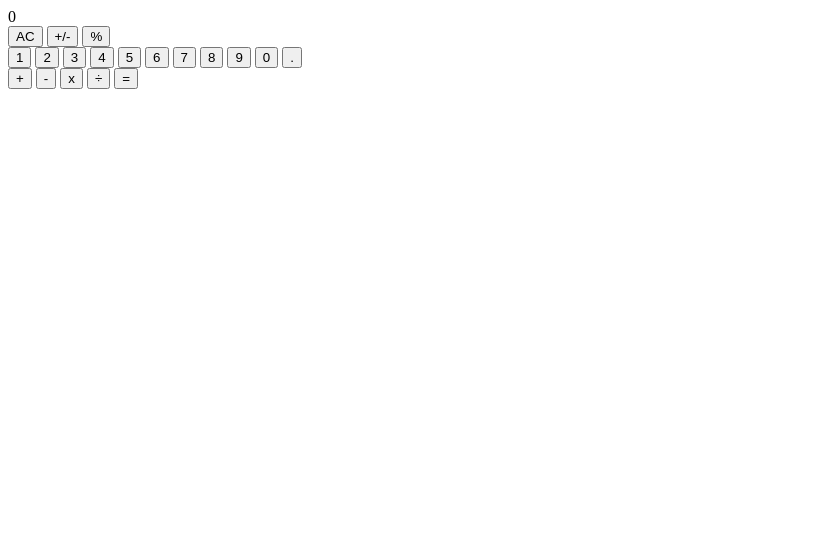
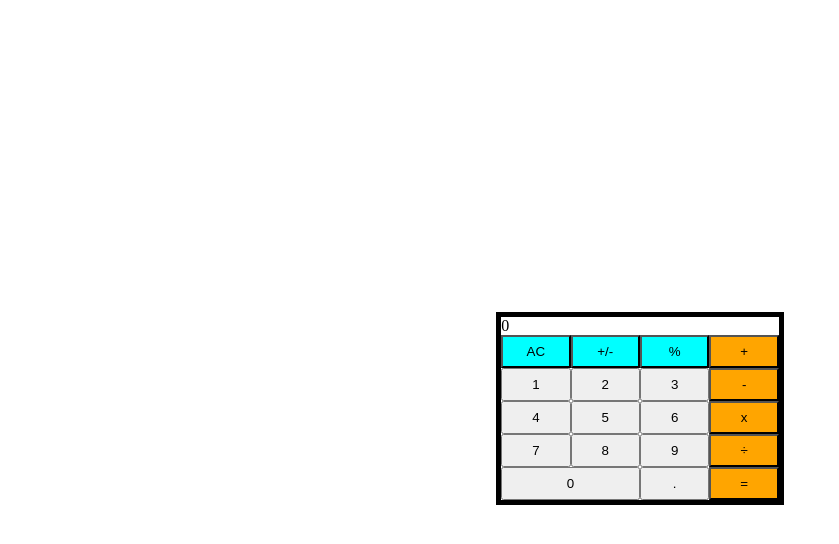
Before and after one commit to manchunyu/calculator, a plain HTML site: page index.html in a window 1280 px wide. Shown: the whole page, without its empty margins (0-839 px from the left). Drawn offline with Linux system fonts and the light colour scheme.

Commit message:
Complete basic style layout

```diff
--- a/index.html
+++ b/index.html
@@ -4,12 +4,14 @@
     <meta charset="UTF-8">
     <meta name="viewport" content="width=device-width, initial-scale=1.0">
     <script src="script.js" defer></script>
+    <link href="style.css" rel="stylesheet">
     <title>Calculator</title>
 </head>
 <body>
     <div class="container" id="calculator">
         <div class="display" id="display">0</div>
-        <div>
+        <div class="buttons">
+            <div class="miscnum">
                 <div class="misc" id="misc">
                     <button id="ac">AC</button>
                     <button id="+/-">+/-</button>
@@ -37,6 +39,7 @@
                 <button id="=">=</button>
             </div>
         </div>
+    </div>
 
 </body>
 </html>
--- /dev/null
+++ b/style.css
@@ -0,0 +1,66 @@
+* {
+    box-sizing: border-box;
+}
+
+body {
+    height: 100vh;
+    display: flex;
+    align-items: center;
+    justify-content: center;
+}
+
+.container {
+    border: solid black 5px;
+    display: flex;
+    flex-direction: column;
+}
+
+.buttons {
+    display: flex;
+}
+
+
+.miscnum {
+    display: flex;
+    flex-direction: column;
+    flex: auto;
+}
+
+.misc {
+    display: flex;
+}
+
+.misc button {
+    flex: auto;
+    flex-basis: 33%;
+    background-color: aqua;
+}
+
+.numbers {
+    display: flex;
+    flex-wrap: wrap;
+}
+
+.numbers button {
+    flex: auto;
+    flex-basis: 33%;
+}
+
+.numbers button[value="0"] {
+    flex-basis: 66%;
+}
+
+.operations {
+    display: flex;
+    flex-direction: column;
+    justify-content: stretch;
+    min-width: 25%;
+}
+
+.operations button {
+    background-color: orange;
+}
+
+button {
+    min-height: 33px;
+}
```
Lines whose indentation alone changed are shown as unchanged.
